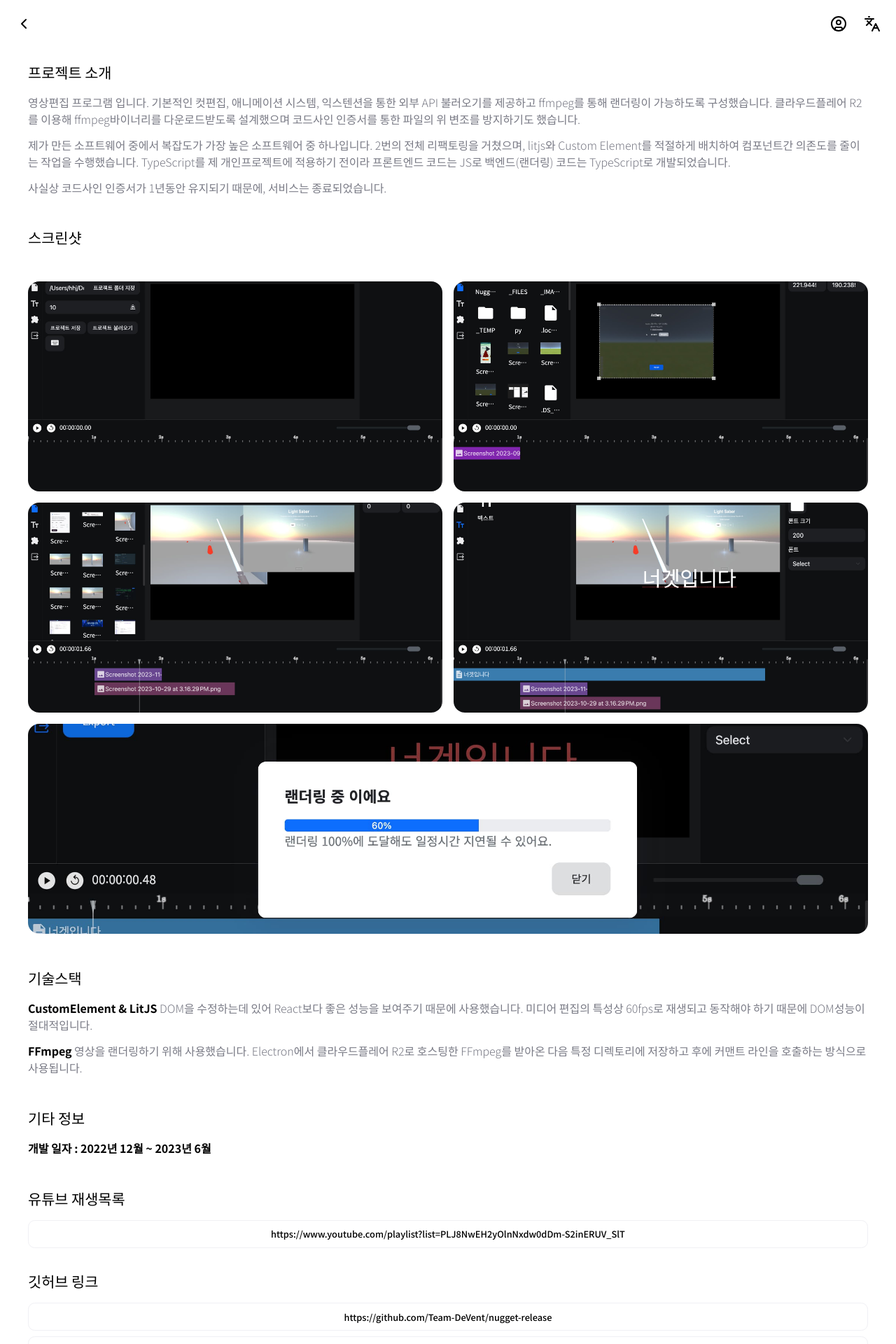
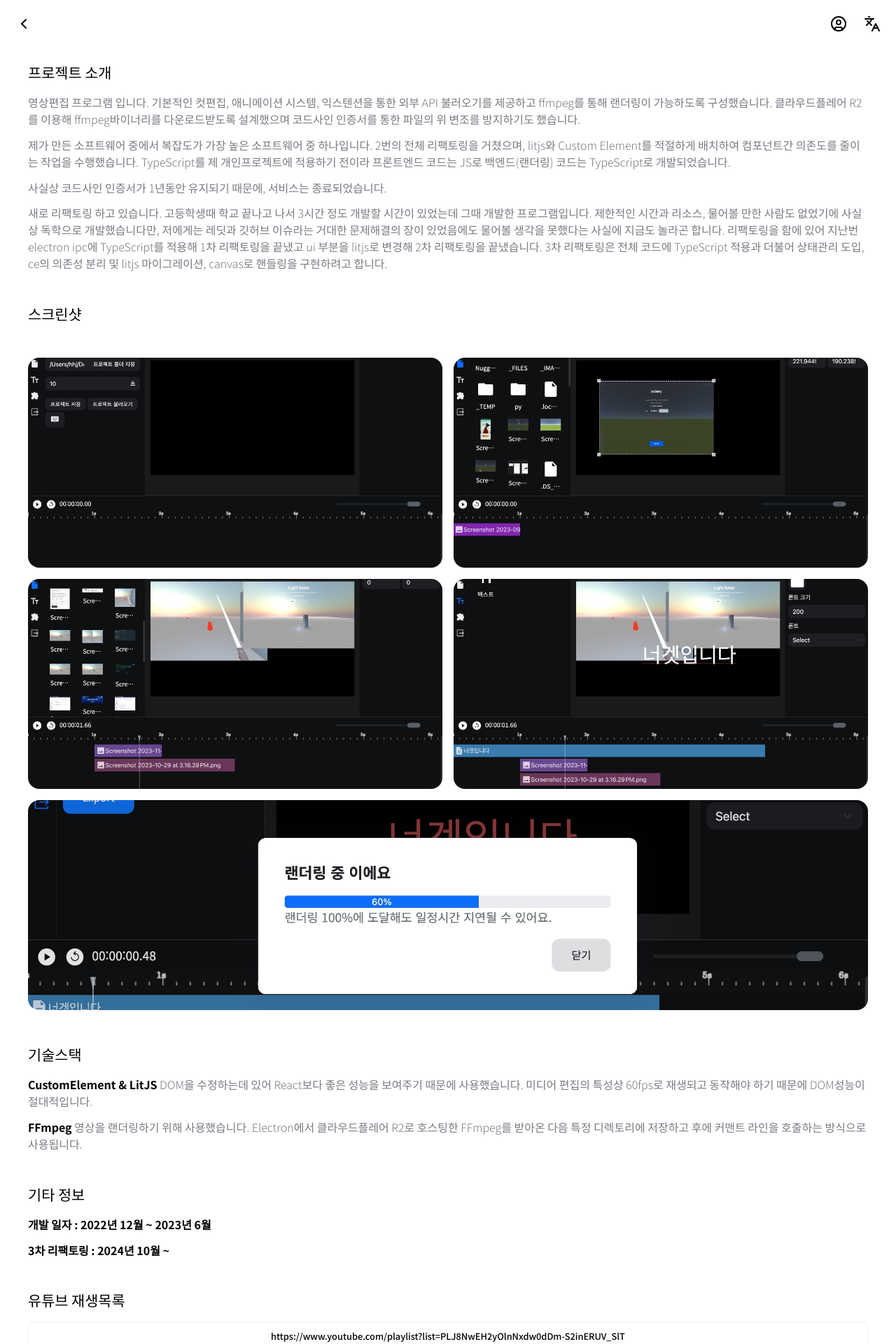
Before and after one commit to DipokalLab/hhj-portfolio-v3, a React (Vite) app: page /project/nugget in a window 1280 px wide. Shown: the top 1920 px of the page at 70% size. Built offline with nearby package versions, Linux system fonts and the light colour scheme; a web font is replaced by a local one.

Commit message:
docs: update nugget docs

```diff
--- a/src/pages/frontend/Nugget.tsx
+++ b/src/pages/frontend/Nugget.tsx
@@ -36,7 +36,18 @@ export function FrontendNugget() {
           </Description>
           <Description>
             사실상 코드사인 인증서가 1년동안 유지되기 때문에, 서비스는
-            종료되었습니다.{" "}
+            종료되었습니다.
+          </Description>
+          <Description>
+            새로 리팩토링 하고 있습니다. 고등학생때 학교 끝나고 나서 3시간 정도
+            개발할 시간이 있었는데 그때 개발한 프로그램입니다. 제한적인 시간과
+            리소스, 물어볼 만한 사람도 없었기에 사실상 독학으로 개발했습니다만,
+            저에게는 레딧과 깃허브 이슈라는 거대한 문제해결의 장이 있었음에도
+            물어볼 생각을 못했다는 사실에 지금도 놀라곤 합니다. 리팩토링을 함에
+            있어 지난번 electron ipc에 TypeScript를 적용해 1차 리팩토링을 끝냈고
+            ui 부분을 litjs로 변경해 2차 리팩토링을 끝냈습니다. 3차 리팩토링은
+            전체 코드에 TypeScript 적용과 더불어 상태관리 도입, ce의 의존성 분리
+            및 litjs 마이그레이션, canvas로 핸들링을 구현하려고 합니다.
           </Description>
         </div>
 
@@ -89,6 +100,10 @@ export function FrontendNugget() {
               개발 일자 : 2022년 12월 ~ 2023년 6월
             </b>
           </Description>
+
+          <Description>
+            <b css={css({ color: "#000000" })}>3차 리팩토링 : 2024년 10월 ~</b>
+          </Description>
         </div>
 
         <div>
@@ -112,7 +127,7 @@ export function FrontendNugget() {
                   "https://github.com/Team-DeVent/nugget-release")
               }
             >
-              https://github.com/Team-DeVent/nugget-release
+              https://github.com/Team-DeVent/nugget-release (deprecated)
             </Button>
 
             <Button
```
